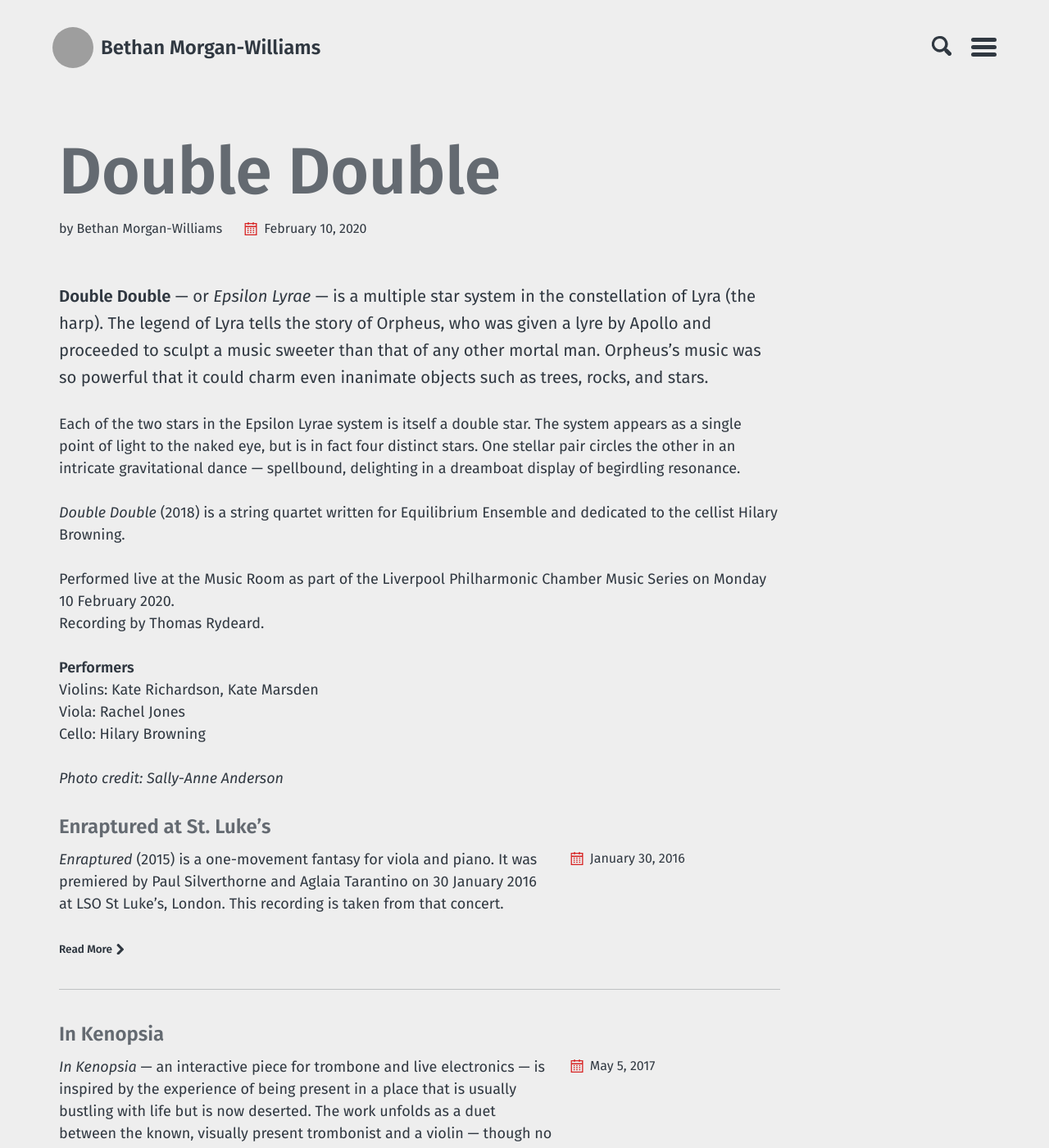
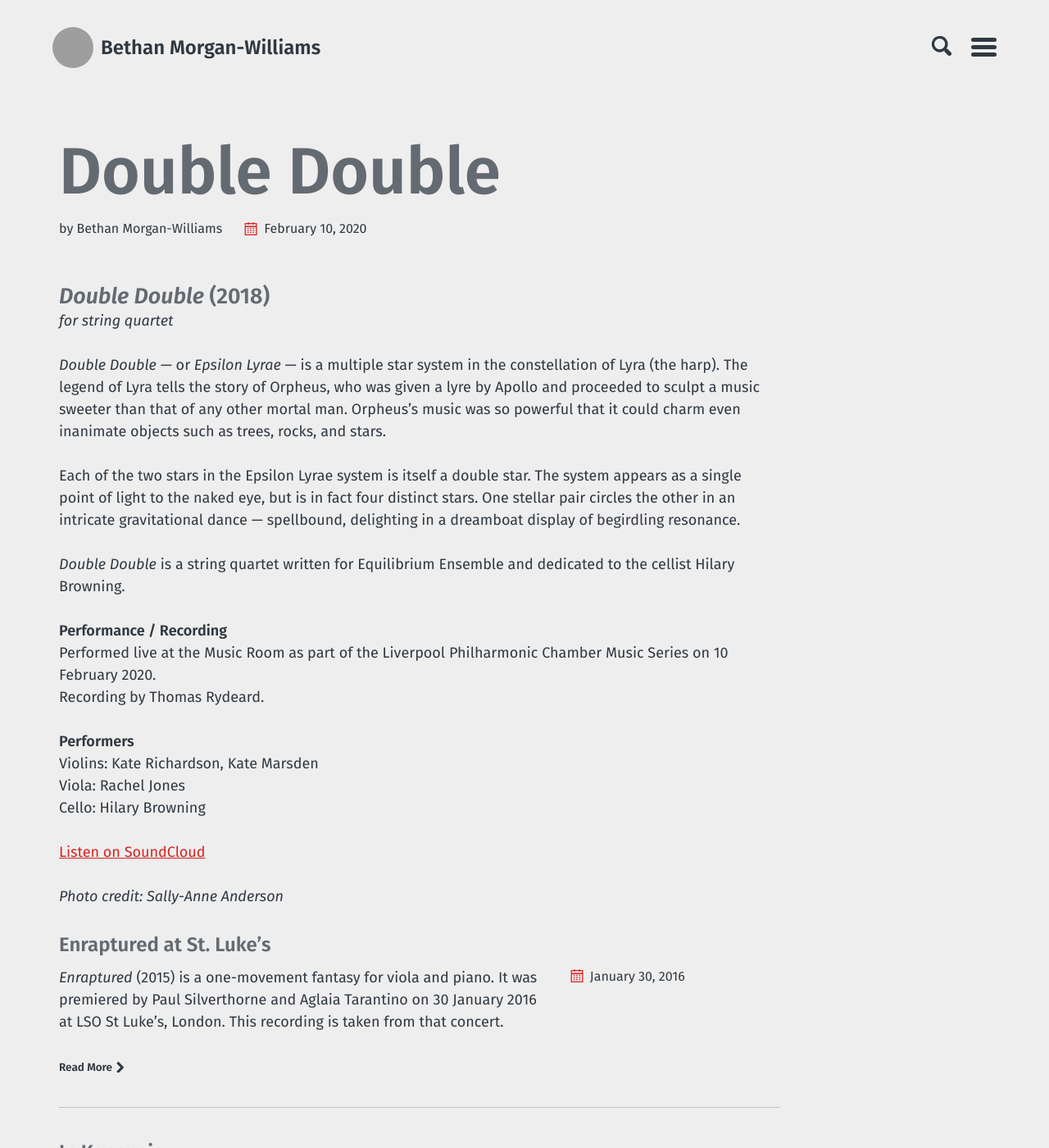
Before and after one commit to morganwilliamsb/website, a Jekyll site: the page built from _listen/double-double.md, in a window 1280 px wide and 1400 px high. Shown: the whole window at 82% size. Built offline with Jekyll 4.4.1, drawn with Linux system fonts in a browser that asks for light colours; some of the changed text lies outside the part shown; grey boxes are pictures that could not be loaded.

Commit message:
Update 'Double Double' description and performance info
Added performance details and a link to SoundCloud.

```diff
--- a/_listen/double-double.md
+++ b/_listen/double-double.md
@@ -4,13 +4,18 @@ layout: collection
 date: 2020-02-10
 ---
 
-**Double Double** — or *Epsilon Lyrae* — is a multiple star system in the constellation of Lyra (the harp). The legend of Lyra tells the story of Orpheus, who was given a lyre by Apollo and proceeded to sculpt a music sweeter than that of any other mortal man. Orpheus’s music was so powerful that it could charm even inanimate objects such as trees, rocks, and stars.
+### *Double Double* (2018)
+
+*for string quartet*
+
+*Double Double* — or *Epsilon Lyrae* — is a multiple star system in the constellation of Lyra (the harp). The legend of Lyra tells the story of Orpheus, who was given a lyre by Apollo and proceeded to sculpt a music sweeter than that of any other mortal man. Orpheus’s music was so powerful that it could charm even inanimate objects such as trees, rocks, and stars.
 
 Each of the two stars in the Epsilon Lyrae system is itself a double star. The system appears as a single point of light to the naked eye, but is in fact four distinct stars. One stellar pair circles the other in an intricate gravitational dance — spellbound, delighting in a dreamboat display of begirdling resonance.
 
-*Double Double* (2018) is a string quartet written for Equilibrium Ensemble and dedicated to the cellist Hilary Browning.
+*Double Double* is a string quartet written for Equilibrium Ensemble and dedicated to the cellist Hilary Browning.
 
-Performed live at the Music Room as part of the Liverpool Philharmonic Chamber Music Series on Monday 10 February 2020.
+**Performance / Recording**
+Performed live at the Music Room as part of the Liverpool Philharmonic Chamber Music Series on 10 February 2020.
 Recording by Thomas Rydeard.
 
 **Performers**
@@ -18,4 +23,6 @@ Violins: Kate Richardson, Kate Marsden
 Viola: Rachel Jones
 Cello: Hilary Browning
 
+[Listen on SoundCloud](https://soundcloud.com/bethanmorganwilliams/double-double)
+
 *Photo credit: Sally-Anne Anderson*
```
